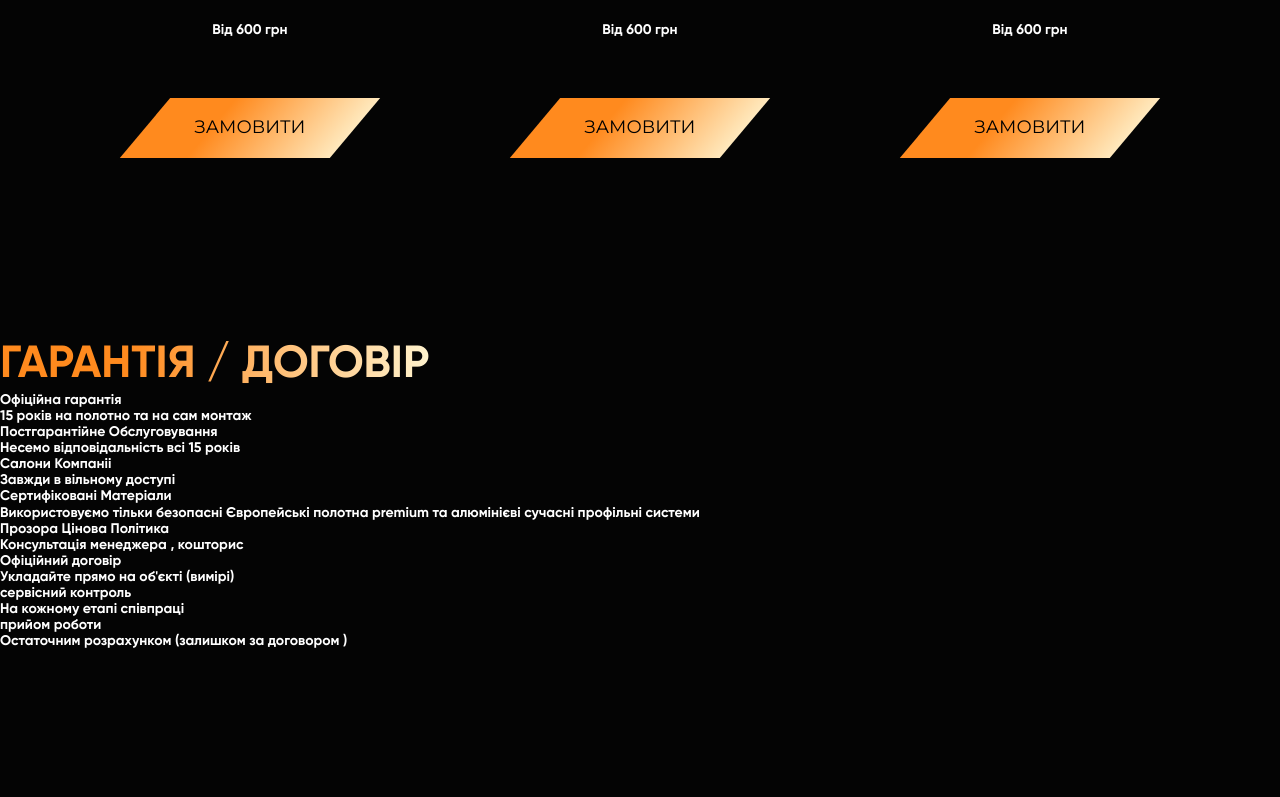
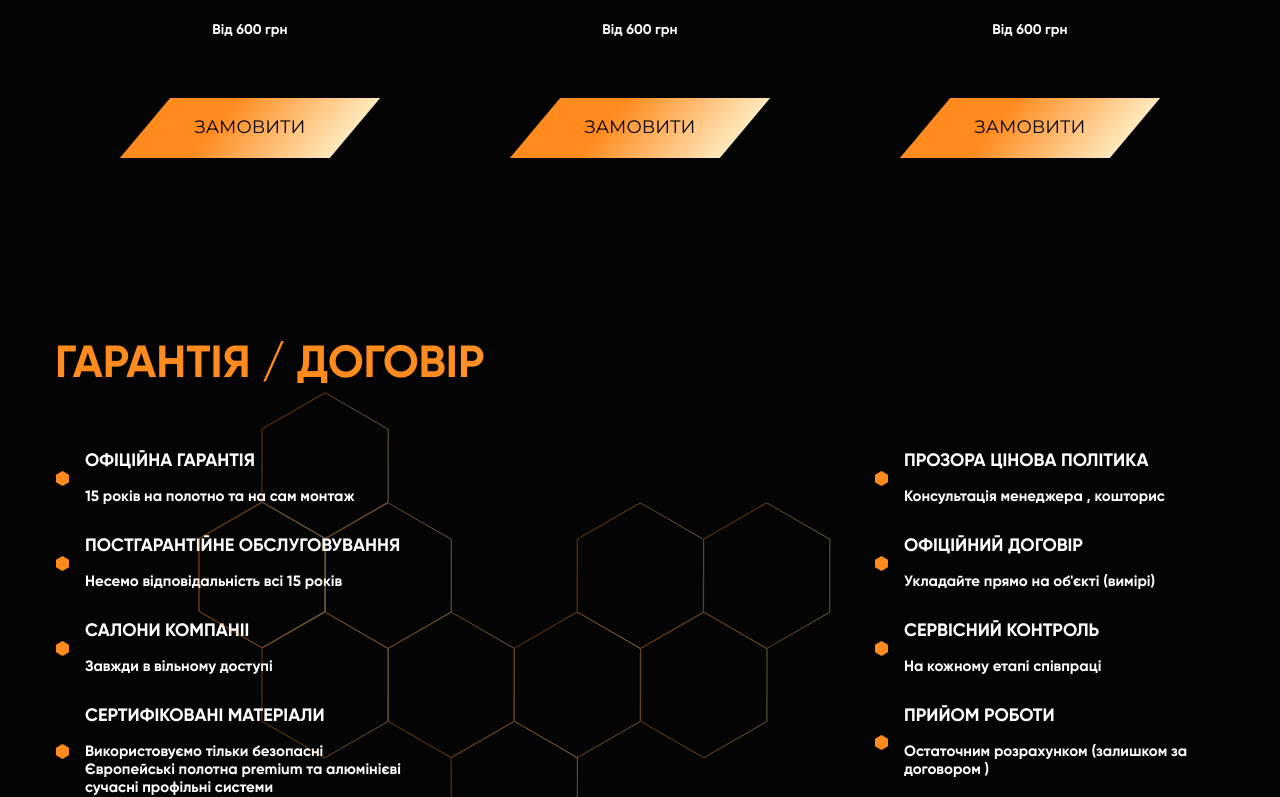
Before and after one commit to BlazerXXI/stretch-ceilings, a React (Create React App) app: page / in a window 1280 px wide. Shown: the part 2092-2889 px from the top of the page. Before the commit the page ends 2741 px from the top, so only its background shows below. Built offline with nearby package versions, Linux system fonts and the light colour scheme; a web font is replaced by a local one.

Commit message:
dev 23.04 18:57

```diff
--- a/src/components/Guarantee/Guarantee.jsx
+++ b/src/components/Guarantee/Guarantee.jsx
@@ -39,15 +39,21 @@ const Guarantee = () => {
   ];
   return (
     <section className="guarantee">
+      <div className=" container">
         <div className="guarantee__header">
           <h2 className="guarantee__title">гарантія / договір</h2>
         </div>
+        <div className="guarantee__lists">
           <ul className="guarantee__list">
             {guarantee.map((guaranteeItem, index) => {
               return (
                 <li key={`guarantee-${index}`} className="guarantee__item">
-              <h3 className="guarantee__item-title">{guaranteeItem.title}</h3>
+                  <div>
+                    <h3 className="guarantee__item-title">
+                      {guaranteeItem.title}
+                    </h3>
                     <p className="guarantee__item-text">{guaranteeItem.text}</p>
+                  </div>
                 </li>
               );
             })}
@@ -56,12 +62,17 @@ const Guarantee = () => {
             {deal.map((dealItem, index) => {
               return (
                 <li key={`deal-${index}`} className="guarantee__item">
+                  <div>
+                    {" "}
                     <h3 className="guarantee__item-title">{dealItem.title}</h3>
                     <p className="guarantee__item-text">{dealItem.text}</p>
+                  </div>
                 </li>
               );
             })}
           </ul>
+        </div>
+      </div>
     </section>
   );
 };
--- a/src/components/Guarantee/Guarantee.scss
+++ b/src/components/Guarantee/Guarantee.scss
@@ -3,37 +3,101 @@
 
 .guarantee {
   color: $white;
-  margin: 180px 0px 0px 0px;
+  margin: 180px 0px 105px 0px;
+
   @media (max-width: 767px) {
     margin: 100px 0px 0px 0px;
   }
+  .container {
+    position: relative;
+
+    overflow: hidden;
+    &::before {
+      content: "";
+      position: absolute;
+      min-width: 652.98px;
+      min-height: 476.04px;
+      top: 54px;
+      left: 148.02px;
+      background-image: url("../../images/guarantee/sots.svg");
+      background-repeat: no-repeat;
+      background-position: center;
+      background-size: contain;
+      @media (max-width: 767px) {
+        rotate: 90deg;
+        top: 172px;
+        left: 0;
+      }
+    }
+  }
   // .guarantee__header
-
   &__header {
+    margin: 0px 0px 59px 0px;
+    @media (max-width: 767px) {
+      margin: 0px 0px 40px 0px;
+    }
   }
 
   // .guarantee__title
 
   @include __title;
 
-
+  // .guarantee__lists
+  &__lists {
+    @media (max-width: 767px) {
+      display: flex;
+      flex-direction: column;
+      gap: 30px;
+    }
+    display: flex;
+    justify-content: space-between;
+    & > * {
+      flex: 0 1 30%;
+    }
+  }
   // .guarantee__list
 
   &__list {
+    display: flex;
+    flex-direction: column;
+    gap: 30px;
   }
 
   // .guarantee__item
 
   &__item {
+    display: flex;
+    align-items: center;
+    gap: 15px;
+    & > div {
+      display: flex;
+      flex-direction: column;
+      gap: 15px;
+    }
+    &::before {
+      content: "";
+      min-width: 15px;
+      min-height: 15px;
+      background-image: url(../../images/guarantee/list.svg);
+      background-repeat: no-repeat;
+      background-position: center;
+      background-size: contain;
+    }
   }
 
   // .guarantee__item-title
 
   &__item-title {
+    font-weight: 500;
+    font-size: 18px;
+    line-height: 1.22;
+    text-transform: uppercase;
   }
 
   // .guarantee__item-text
 
   &__item-text {
+    font-size: 15px;
+    line-height: 1.2;
   }
 }
--- a/src/scss/mixins.scss
+++ b/src/scss/mixins.scss
@@ -30,7 +30,7 @@
 
 @mixin link-active {
   transition: all 0.3s ease 0s;
-  background: linear-gradient(90deg, #ff8a1e 10%, #fff9d8 95%);
+  background: linear-gradient(90deg, #ff8a1e 10%, #fff9d8 137%);
   -webkit-background-clip: text;
   background-clip: text;
   -webkit-text-fill-color: transparent;
@@ -53,7 +53,7 @@
     line-height: 1.2;
     text-transform: uppercase;
     /* gradient */
-    background: linear-gradient(90deg, #ff8a1e 10%, #fff9d8 35%);
+    background: $primary-color;
     -webkit-background-clip: text;
     background-clip: text;
     -webkit-text-fill-color: transparent;
```
Also changed, not shown: src/images/guarantee/list.svg (added), src/images/guarantee/sots.svg (added). Lines whose indentation alone changed are shown as unchanged.
